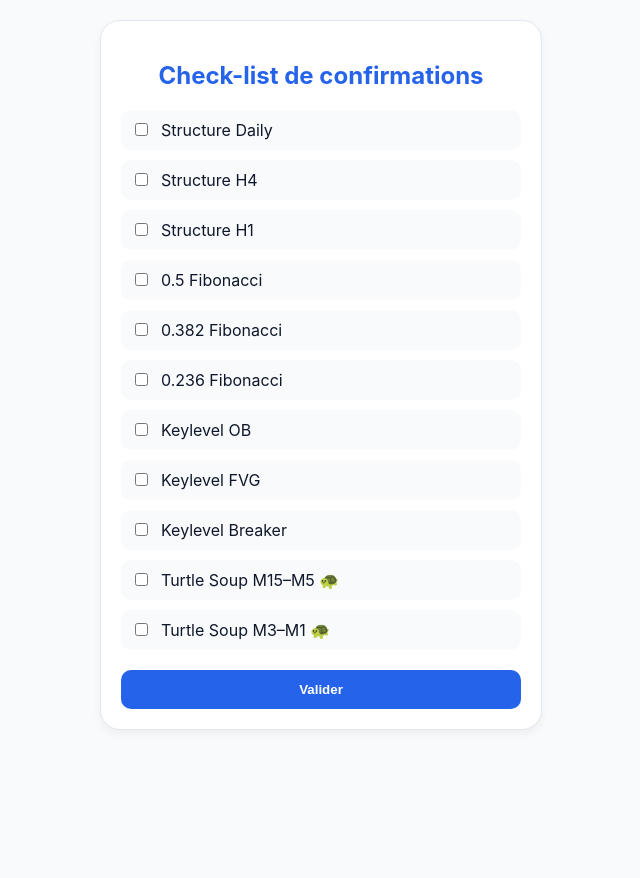
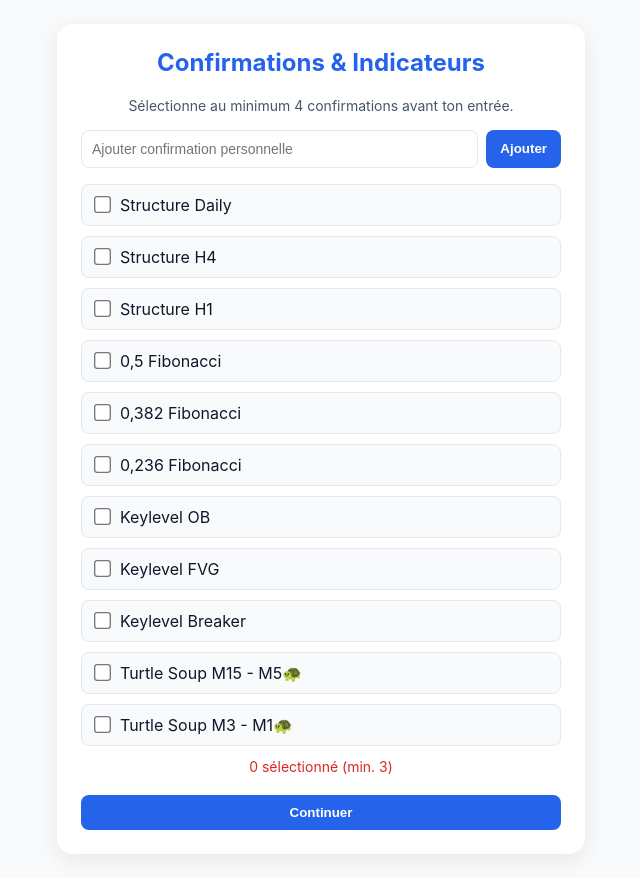
Before and after one commit to airdemz/Airdemz-Trading-Tools, a plain HTML site: page index.html in a window 1280 px wide. Shown: the whole page, without its empty margins (319-959 px from the left). Before the commit the page ends 840 px from the top, so only its background shows below. Drawn offline with Linux system fonts and the light colour scheme.

Commit message:
Update index.html

```diff
--- a/index.html
+++ b/index.html
@@ -21,100 +21,209 @@
     align-items: flex-start;
     min-height: 100vh;
     margin: 0;
-    padding: 20px;
+    padding: 24px;
   }
   .card {
     background: var(--card);
-    border: 1px solid var(--border);
-    border-radius: 20px;
-    padding: 20px;
-    max-width: 400px;
+    border-radius: 16px;
+    box-shadow: 0 6px 24px rgba(0,0,0,0.08);
+    padding: 24px;
     width: 100%;
-    box-shadow: 0 4px 10px rgba(0,0,0,0.05);
+    max-width: 480px;
+    animation: fadeIn 0.4s ease;
+  }
+  @keyframes fadeIn {
+    from {opacity: 0; transform: translateY(10px);}
+    to {opacity: 1; transform: translateY(0);}
   }
   h2 {
+    margin-top: 0;
+    color: var(--primary);
     text-align: center;
-    color: var(--primary);
   }
-  .checkbox-group {
+  p {
+    font-size: 14px;
+    color: #475569;
+    text-align: center;
+  }
+  .input-group {
+    display: flex;
+    gap: 8px;
+    margin: 16px 0;
+  }
+  input[type="text"] {
+    flex: 1;
+    padding: 10px;
+    border-radius: 8px;
+    border: 1px solid var(--border);
+    font-size: 14px;
+  }
+  button {
+    background: var(--primary);
+    color: #fff;
+    border: none;
+    border-radius: 8px;
+    padding: 10px 14px;
+    cursor: pointer;
+    font-weight: 600;
+  }
+  button:hover {
+    background: #1d4ed8;
+  }
+  .checklist {
     display: flex;
     flex-direction: column;
     gap: 10px;
-    margin-top: 10px;
   }
   label {
     display: flex;
     align-items: center;
-    gap: 10px;
-    background: var(--bg);
-    border-radius: 10px;
+    gap: 8px;
+    background: #f9fafb;
+    border: 1px solid var(--border);
+    border-radius: 8px;
     padding: 10px;
     cursor: pointer;
+    transition: background 0.2s;
   }
-  button {
+  label:hover {
+    background: #f1f5f9;
+  }
+  input[type="checkbox"] {
+    transform: scale(1.3);
+    accent-color: var(--primary);
+  }
+  .counter {
+    margin-top: 12px;
+    font-size: 14px;
+    text-align: center;
+    color: #475569;
+  }
+  .hidden {
+    display: none;
+  }
+  .validate-btn {
     margin-top: 20px;
     width: 100%;
-    background: var(--primary);
-    color: white;
-    border: none;
-    padding: 12px;
-    border-radius: 10px;
-    cursor: pointer;
-    font-weight: 600;
   }
-  button:hover {
-    background: #1e40af;
+  .final {
+    text-align: center;
+  }
+  .final h2 {
+    color: #16a34a;
+    font-size: 24px;
+  }
+  .final p {
+    font-size: 15px;
+    line-height: 1.6;
+    color: #334155;
   }
 </style>
 </head>
 <body>
-<div class="card" id="step1">
-  <h2>Check-list de confirmations</h2>
-  <div class="checkbox-group" id="confirmations">
-    <label><input type="checkbox" value="Structure Daily">Structure Daily</label>
-    <label><input type="checkbox" value="Structure H4">Structure H4</label>
-    <label><input type="checkbox" value="Structure H1">Structure H1</label>
-    <label><input type="checkbox" value="0.5 Fibonacci">0.5 Fibonacci</label>
-    <label><input type="checkbox" value="0.382 Fibonacci">0.382 Fibonacci</label>
-    <label><input type="checkbox" value="0.236 Fibonacci">0.236 Fibonacci</label>
-    <label><input type="checkbox" value="Keylevel OB">Keylevel OB</label>
-    <label><input type="checkbox" value="Keylevel FVG">Keylevel FVG</label>
-    <label><input type="checkbox" value="Keylevel Breaker">Keylevel Breaker</label>
-    <label><input type="checkbox" value="Turtle Soup M15–M5">Turtle Soup M15–M5 🐢</label>
-    <label><input type="checkbox" value="Turtle Soup M3–M1">Turtle Soup M3–M1 🐢</label>
+
+<!-- PAGE 1 -->
+<div class="card" id="page1">
+  <h2>Confirmations & Indicateurs</h2>
+  <p>Sélectionne au minimum 4 confirmations avant ton entrée.</p>
+
+  <div class="input-group">
+    <input type="text" id="customInput" placeholder="Ajouter confirmation personnelle">
+    <button onclick="addCustom()">Ajouter</button>
   </div>
-  <button onclick="nextStep()">Valider</button>
+
+  <div id="checklist" class="checklist">
+    <label><input type="checkbox"> Structure Daily</label>
+    <label><input type="checkbox"> Structure H4</label>
+    <label><input type="checkbox"> Structure H1</label>
+    <label><input type="checkbox"> 0,5 Fibonacci</label>
+    <label><input type="checkbox"> 0,382 Fibonacci</label>
+    <label><input type="checkbox"> 0,236 Fibonacci</label>
+    <label><input type="checkbox"> Keylevel OB</label>
+    <label><input type="checkbox"> Keylevel FVG</label>
+    <label><input type="checkbox"> Keylevel Breaker</label>
+    <label><input type="checkbox"> Turtle Soup M15 - M5🐢</label>
+    <label><input type="checkbox"> Turtle Soup M3 - M1🐢</label>
+  </div>
+
+  <div class="counter" id="counter">0 sélectionné (min. 4)</div>
+  <button class="validate-btn" onclick="goToConfirm()" id="nextButton" disabled>Continuer</button>
 </div>
 
-<div class="card" id="step2" style="display:none;">
-  <h2>Confirmation visuelle</h2>
+<!-- PAGE 2 -->
+<div class="card hidden" id="page2">
+  <h2>Validation visuelle</h2>
   <p>Confirmez que chaque indicateur est présent sur votre graphique.</p>
-  <button onclick="finalStep()">Confirmer</button>
+  <div id="confirmationList" class="checklist"></div>
+  <button class="validate-btn" onclick="finish()">Valider</button>
 </div>
 
-<div class="card" id="step3" style="display:none;">
-  <h2>Trade validé ! ✅</h2>
-  <p>Il s'agit d'un trade qui rentre dans la méthode.
-  Tu as tes trois confirmations, tu peux donc rentrer dedans.
-  N'oublie pas ton money management et de respecter ton plan et ton système.
-  Je te souhaite un TP en vert 💚</p>
+<!-- PAGE 3 -->
+<div class="card hidden final" id="page3">
+  <h2>Trade validé !</h2>
+  <p>Il s'agit d'un trade qui rentre dans la méthode.<br><br>
+  Tu as tes trois confirmations, tu peux donc rentrer dedans.<br><br>
+  N'oublie pas ton money management et de respecter ton plan et ton système.<br><br>
+  Finalement, je te souhaite un TP 💚</p>
+  <button class="validate-btn" onclick="restart()">Nouvelle analyse</button>
 </div>
 
 <script>
-function nextStep() {
-  const checkboxes = document.querySelectorAll('#confirmations input[type="checkbox"]:checked');
-  if (checkboxes.length < 4) {
-    alert("⚠️ Tu dois avoir au moins 4 confirmations avant de valider.");
-    return;
-  }
-  document.getElementById('step1').style.display = 'none';
-  document.getElementById('step2').style.display = 'block';
+const checklist = document.getElementById('checklist');
+const counter = document.getElementById('counter');
+const nextButton = document.getElementById('nextButton');
+const page1 = document.getElementById('page1');
+const page2 = document.getElementById('page2');
+const page3 = document.getElementById('page3');
+const confirmationList = document.getElementById('confirmationList');
+
+const updateCount = () => {
+  const checked = checklist.querySelectorAll('input[type="checkbox"]:checked').length;
+  counter.textContent = `${checked} sélectionné${checked>1?'s':''} (min. 3)`;
+  counter.style.color = checked >= 3 ? "#16a34a" : "#dc2626";
+  nextButton.disabled = checked < 3;
+};
+checklist.addEventListener('change', updateCount);
+
+function addCustom() {
+  const input = document.getElementById('customInput');
+  const value = input.value.trim();
+  if (!value) return;
+  const label = document.createElement('label');
+  label.innerHTML = `<input type="checkbox"> ${value}`;
+  checklist.appendChild(label);
+  input.value = '';
 }
 
-function finalStep() {
-  document.getElementById('step2').style.display = 'none';
-  document.getElementById('step3').style.display = 'block';
+function goToConfirm() {
+  const checked = [...checklist.querySelectorAll('input[type="checkbox"]:checked')].map(c => c.parentElement.textContent.trim());
+  confirmationList.innerHTML = "";
+  checked.forEach(item => {
+    const lbl = document.createElement('label');
+    lbl.innerHTML = `<input type="checkbox"> ${item}`;
+    confirmationList.appendChild(lbl);
+  });
+  page1.classList.add('hidden');
+  page2.classList.remove('hidden');
 }
+
+function finish() {
+  const allChecked = confirmationList.querySelectorAll('input[type="checkbox"]:checked').length;
+  const total = confirmationList.querySelectorAll('input[type="checkbox"]').length;
+  if (allChecked < total) {
+    alert("Assure-toi d'avoir confirmé chaque indicateur visuellement sur ton graphique.");
+  } else {
+    page2.classList.add('hidden');
+    page3.classList.remove('hidden');
+  }
+}
+
+function restart() {
+  location.reload();
+}
+
+updateCount();
 </script>
+
 </body>
 </html>
```
